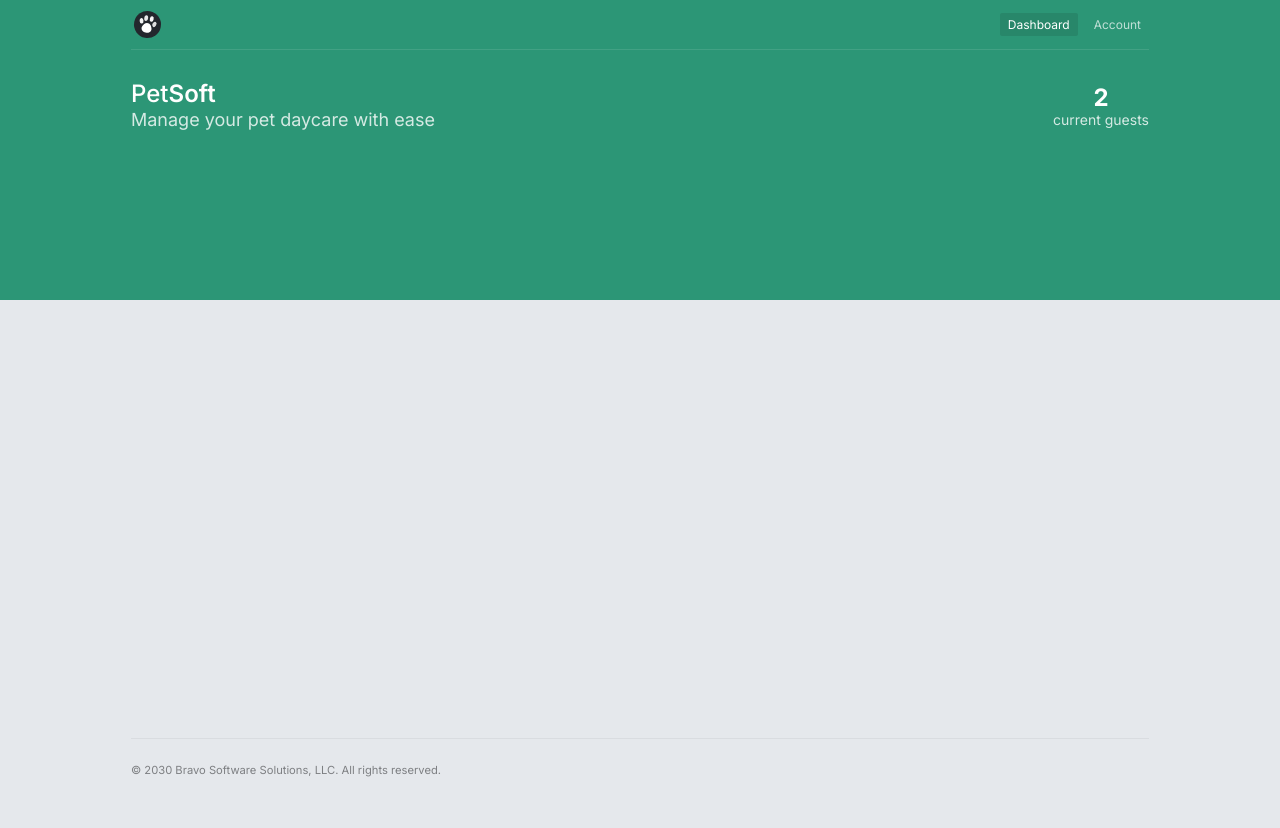
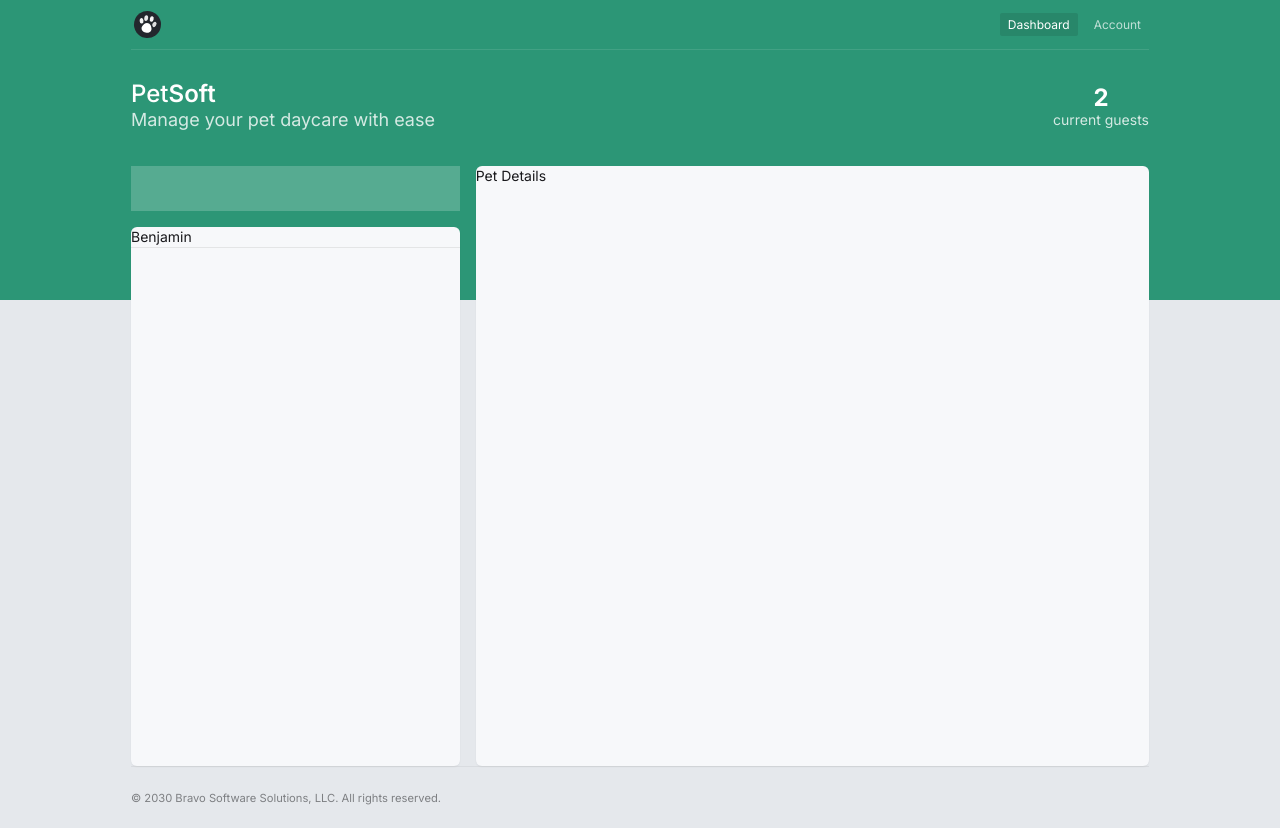
Before and after one commit to bravomiguel/petsoft, a Next.js app: page /app/dashboard in a window 1280 px wide. Before the commit the page ends 800 px from the top, so only its background shows below. Built offline with nearby package versions, Linux system fonts and the light colour scheme.

Commit message:
dashboard body

```diff
--- a/src/app/(app)/app/dashboard/page.tsx
+++ b/src/app/(app)/app/dashboard/page.tsx
@@ -1,4 +1,8 @@
 import Branding from '@/components/branding';
+import ContentBlock from '@/components/content-block';
+import PetDetails from '@/components/pet-details';
+import PetList from '@/components/pet-list';
+import SearchForm from '@/components/search-form';
 import Stats from '@/components/stats';
 
 const Page = () => {
@@ -6,7 +10,25 @@
     <main>
       <div className="flex items-center justify-between text-white py-8">
         <Branding />
+
         <Stats />
+      </div>
+      <div className="grid grid-cols-3 grid-rows-[45px_1fr] gap-4 h-[600px]">
+        <div className="row-start-1 row-span-1 col-start-1 col-span-1">
+          <SearchForm />
+        </div>
+
+        <div className='row-start-2 row-span-full col-start-1 col-span-1'>
+          <ContentBlock>
+            <PetList />
+          </ContentBlock>
+        </div>
+
+        <div className='row-start-1 row-span-full col-start-2 col-span-full'>
+          <ContentBlock>
+            <PetDetails />
+          </ContentBlock>
+        </div>
       </div>
     </main>
   );
--- /dev/null
+++ b/src/components/content-block.tsx
@@ -0,0 +1,7 @@
+const ContentBlock = ({children}: {children: React.ReactNode}) => {
+  return (
+    <div className="bg-[#F7F8FA] shadow-sm rounded-md overflow-hidden h-full w-full">{children}</div>
+  )
+}
+
+export default ContentBlock
--- /dev/null
+++ b/src/components/pet-details.tsx
@@ -0,0 +1,7 @@
+const PetDetails = () => {
+  return (
+    <section>Pet Details</section>
+  )
+}
+
+export default PetDetails
--- /dev/null
+++ b/src/components/pet-list.tsx
@@ -0,0 +1,11 @@
+const PetList = () => {
+  return (
+    <ul className="bg0white border-b border-black/[0.08]">
+      <li>
+        <button>Benjamin</button>
+      </li>
+    </ul>
+  )
+}
+
+export default PetList
--- /dev/null
+++ b/src/components/search-form.tsx
@@ -0,0 +1,9 @@
+const SearchForm = () => {
+  return (
+    <form className="w-full h-full">
+      <input className="w-full h-full bg-white/20" />
+    </form>
+  );
+};
+
+export default SearchForm;
```
